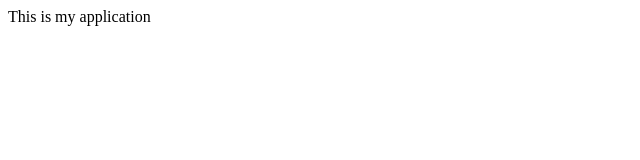
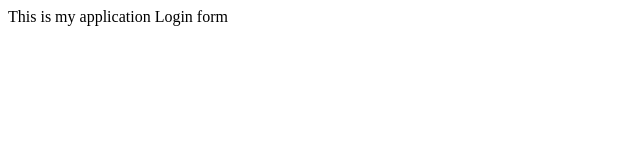
Before and after one commit to MuhammadAbdullah899/myappsample, a plain HTML site: page index.html in a window 1280 px wide. Shown: the full height of the page, 0-640 px from the left. Drawn offline with Linux system fonts and the light colour scheme.

Commit message:
login form

```diff
--- /dev/null
+++ b/dir2/app2.js
@@ -0,0 +1 @@
+console.log('123');
--- a/index.html
+++ b/index.html
@@ -5,6 +5,7 @@
 </head>
 <body>
 	This is my application
+	Login form
 
 </body>
 </html>
```
Also changed, not shown: login.html (added, +1 -0 lines), log.txt (added).
